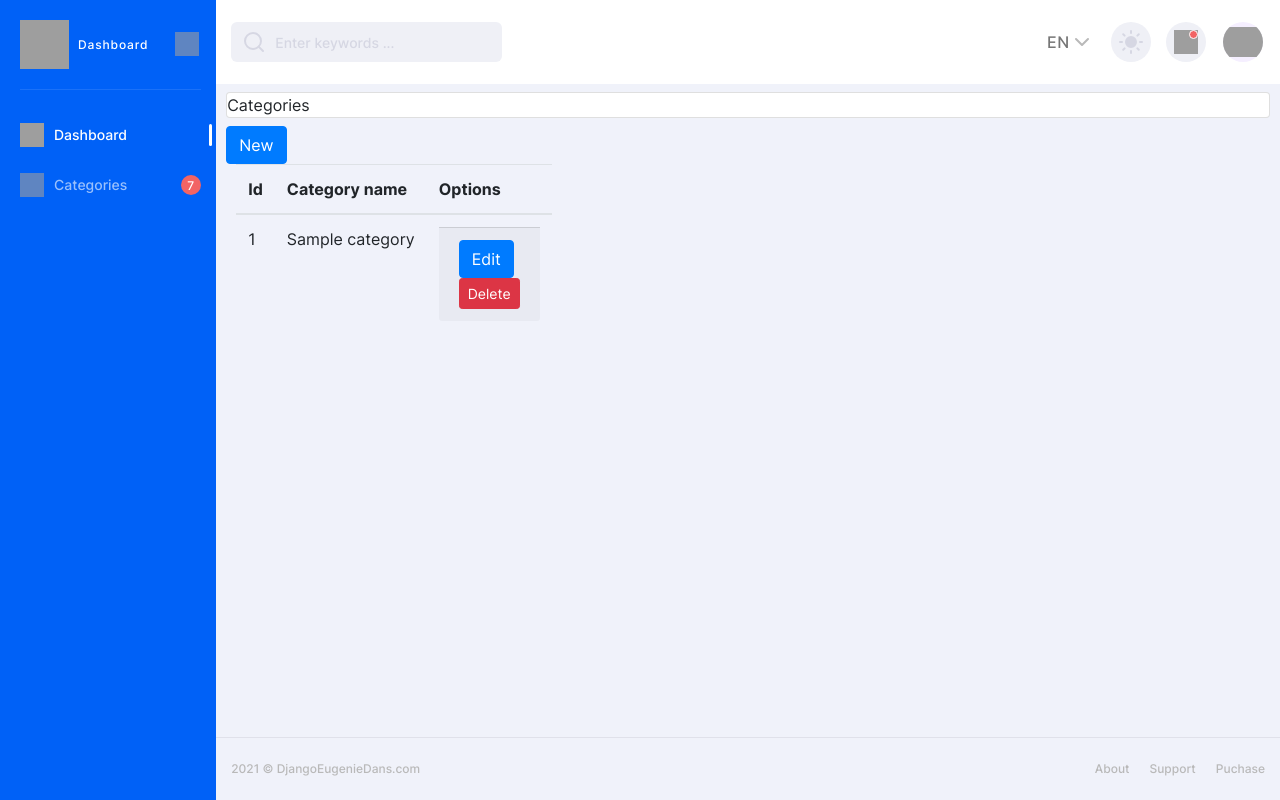
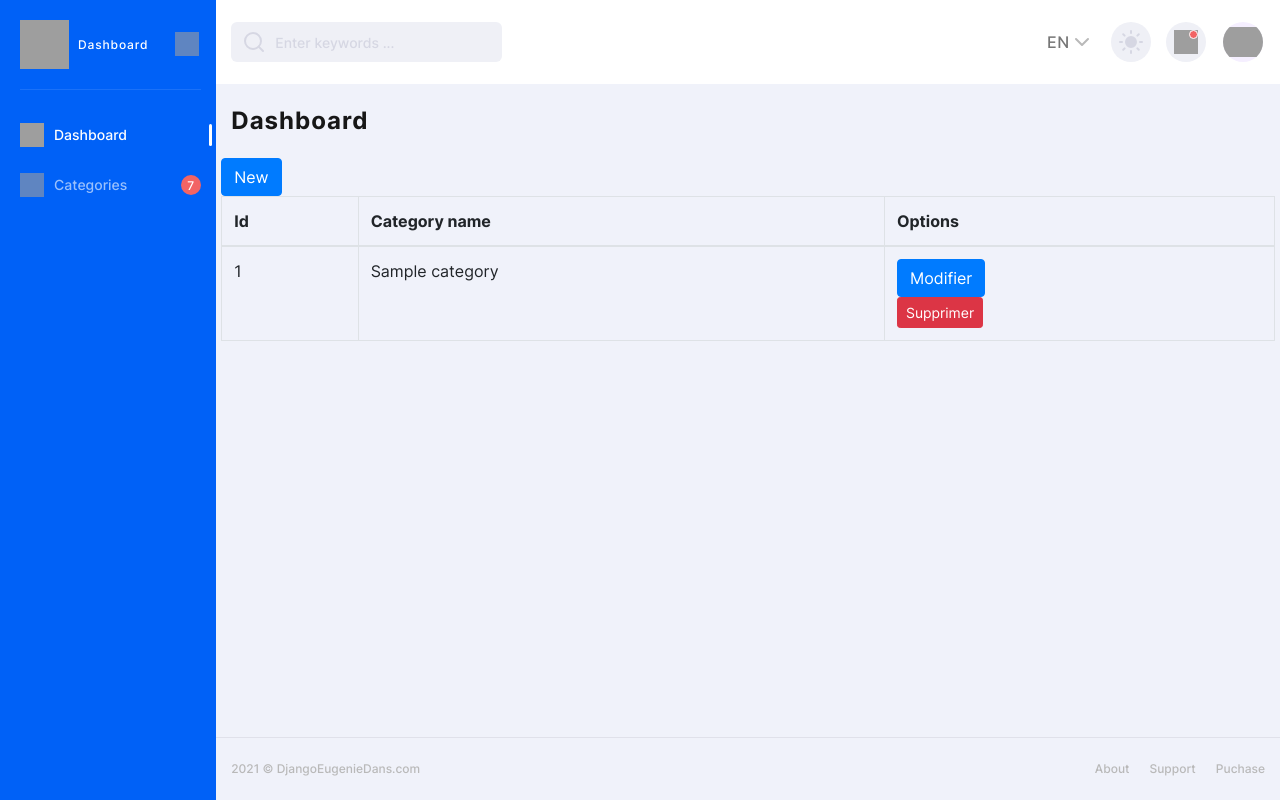
Before and after one commit to eugenieashuza/Django-demo, a Django app: page /categories/ in a window 1280 px wide. Run offline with Django 3.2, Linux system fonts and the light colour scheme; tables that the repository leaves empty hold one stand-in row (values such as "Sample post"); some libraries are stand-ins or nearby versions; grey boxes are pictures that could not be loaded.

Commit message:
create link of edit and delete

```diff
--- a/app/templates/app/categories/index.html
+++ b/app/templates/app/categories/index.html
@@ -1,11 +1,14 @@
 {% extends "app/layout/layout.html" %}
 {% block content %}
-<div class="col-lg-12">
-  <div class="panel panel-default">
-    <div class="panel-heading card mb-2 mt-2">Categories</div>
-    <div class="panel-body">
-      <a href="#" class="btn btn-primary text-right" data-target>New</a> <br/>
-      <table class="table table-responsive col-lg-12">
+<main class="main users chart-page" id="skip-target">
+    <div class="container">
+      <h2 class="main-title">Dashboard</h2>
+      <div class="row stat-cards">
+<a  href={%url 'category_create'%} class="btn btn-primary">
+  New
+</a>
+
+      <table class="table table-bordered">
         <thead>
           <tr>
             <th>Id</th>
@@ -19,14 +22,14 @@
             <td>{{ category.id }} </td>
             <td>{{ category.category_name }}</td>
             <td>
-              <div class="card-footer">
-                <a href="#" class="btn btn-primary">Edit</a>
-                <form action="{% url 'categories_delete' category.id %}" method="post">
+              {% comment %} <div class="card-footer"> {% endcomment %}
+                <a href="{% url 'category_edit' category.id %}" class="btn btn-primary">Modifier</a>
+                <form action="{% url 'category_delete' category.id %}" method="post">
                   {% csrf_token %}
-                  <button type="submit" onclick="return confirm('Are sure you want to delete this profile ?')"
-                    class="btn btn-danger btn-sm">Delete</button>
+                  <button type="submit" onclick="return confirm('voulez-vous supprimer cette categorie ?')"
+                    class="btn btn-danger btn-sm">Supprimer</button>
                 </form>
-              </div>
+              {% comment %} </div> {% endcomment %}
             </td>
           </tr>
           {% endfor %}
@@ -34,7 +37,8 @@
         </tbody>
       </table>
     </div>
+
   </div>
-</div>
+ </main>
+
 {% endblock %}
-b4
```
